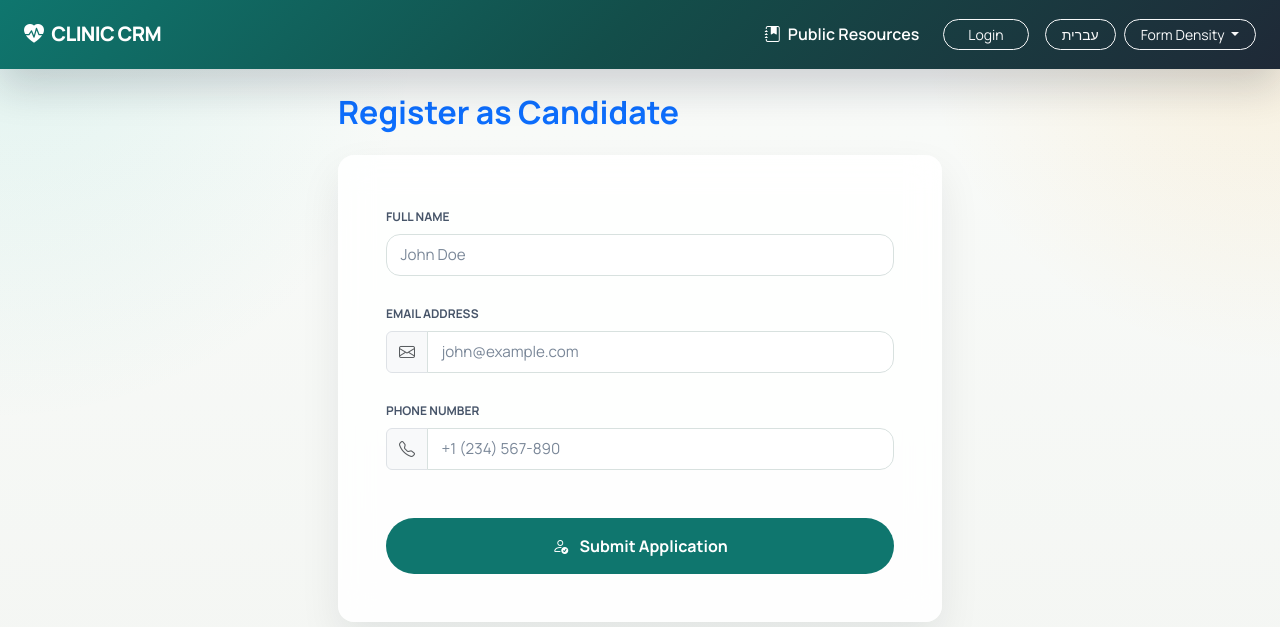
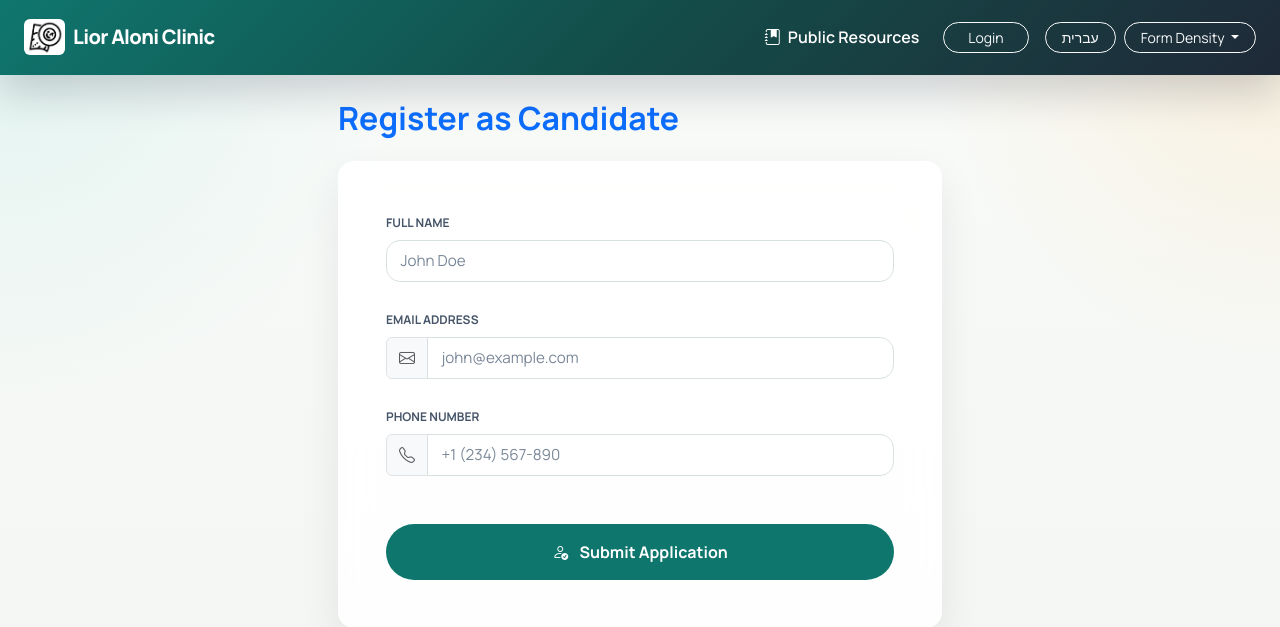
Before and after one commit to lioralo/Private_Clinic, a Flask app: page /register in a window 1280 px wide. Shown: the top 627 px of the page. Run offline with Flask 3, Linux system fonts and the light colour scheme; some libraries are stand-ins or nearby versions.

Commit message:
Rebrand navbar to Lior Aloni Clinic with logo, widen member comments column

```diff
--- a/templates/groups.html
+++ b/templates/groups.html
@@ -134,8 +134,8 @@
                             <th>{{ txt('Member', 'משתתף') }}</th>
                             <th style="min-width: 170px;">{{ txt('Status', 'סטטוס') }}</th>
                             <th style="min-width: 280px;">{{ txt('Missed reason', 'סיבת היעדרות') }}</th>
-                            <th>{{ txt('Notified?', 'הודיע?') }}</th>
-                            <th style="min-width: 360px;">{{ txt('Member comments', 'הערות על המטופל') }}</th>
+                            <th style="width: 70px; min-width: 70px;">{{ txt('Notified?', 'הודיע?') }}</th>
+                            <th style="min-width: 560px;">{{ txt('Member comments', 'הערות על המטופל') }}</th>
                         </tr>
                     </thead>
                     <tbody>
--- a/templates/layout.html
+++ b/templates/layout.html
@@ -3,7 +3,7 @@
 <head>
     <meta charset="utf-8">
     <meta name="viewport" content="width=device-width, initial-scale=1">
-    <title>Private Psychotherapy Clinic</title>
+    <title>{% if lang == 'he' %}ליאור אלוני - קליניק{% else %}Lior Aloni Clinic{% endif %}</title>
     <!-- Bootstrap CSS -->
     {% if lang == 'he' %}
     <link rel="stylesheet" href="https://cdn.jsdelivr.net/npm/bootstrap@5.3.3/dist/css/bootstrap.rtl.min.css" crossorigin="anonymous">
@@ -26,7 +26,8 @@
     <nav class="navbar navbar-expand-lg navbar-dark bg-primary mb-4 sticky-top">
         <div class="container-fluid app-container px-3 px-xl-4">
             <a class="navbar-brand d-flex align-items-center" href="{% if current_user.is_authenticated and current_user.role == 'admin' %}{{ url_for('crm_dashboard') }}{% else %}{{ url_for('index') }}{% endif %}">
-                <i class="bi bi-heart-pulse-fill me-2"></i> CLINIC CRM
+                <img src="{{ url_for('static', filename='logo.png') }}" alt="logo" style="height:36px;width:auto;object-fit:contain;" class="me-2 rounded">
+                <span>{% if lang == 'he' %}ליאור אלוני{% else %}Lior Aloni Clinic{% endif %}</span>
             </a>
             <button class="navbar-toggler" type="button" data-bs-toggle="collapse" data-bs-target="#navbarNav" aria-controls="navbarNav" aria-expanded="false" aria-label="Toggle navigation">
                 <span class="navbar-toggler-icon"></span>
```
Also changed, not shown: static/logo.png (added).
